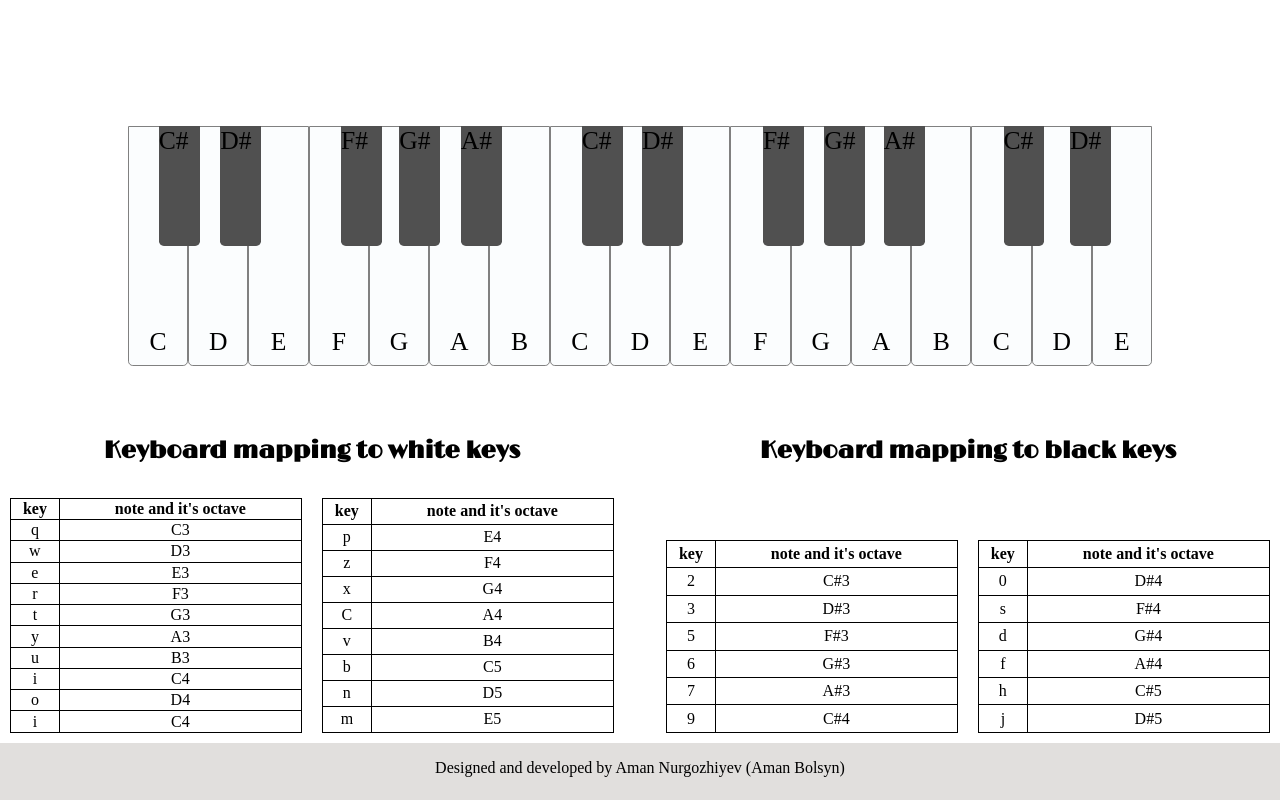
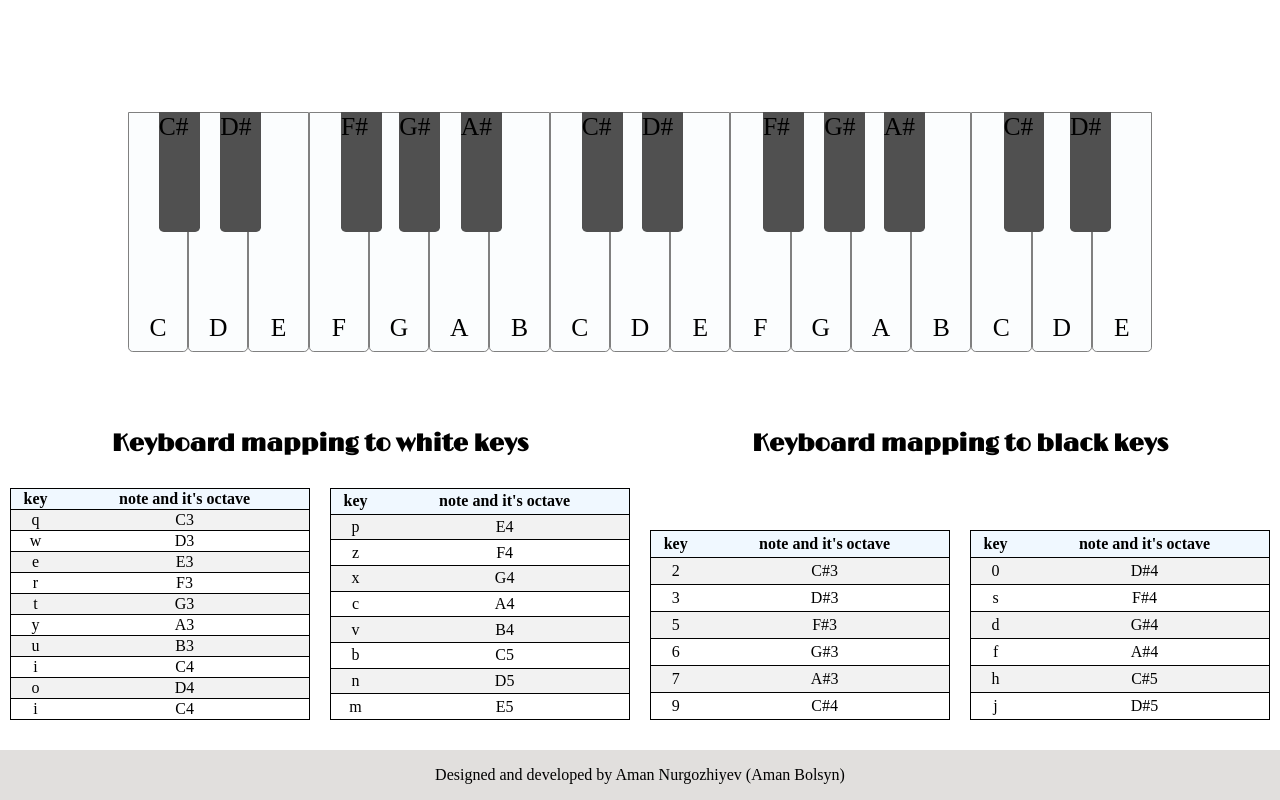
Before and after one commit to amanbolsyn/piano-player, a plain HTML site: page main.html in a window 1280 px wide. Drawn offline with nearby package versions, Linux system fonts and the light colour scheme.

Commit message:
feat: added styling to the tables

```diff
--- a/css/styles.css
+++ b/css/styles.css
@@ -21,12 +21,23 @@ body {
   grid-area: main;
   display: grid;
   grid-template-areas:
-    "piano piano"
-    "white-table black-table";
+    "piano"
+    "tables";
   grid-template-rows: 1fr 1fr;
-  grid-template-columns: 1fr 1fr;
+  grid-template-columns: 1fr;
   column-gap: 2em;
   row-gap: 2em;
+  width: inherit;
+}
+
+.tables {
+  grid-area: tables;
+  display: grid;
+  grid-template-areas: "white-table black-table";
+  width: inherit;
+  max-width: 1440px;
+  margin:auto;
+  margin-bottom: 20px;
 }
 
 .white-keys-table {
@@ -36,7 +47,6 @@ body {
     "white-table-heading white-table-heading"
     "white-table-1 white-table-2";
 }
-
 .white-table-heading {
   grid-area: white-table-heading;
 }
@@ -54,6 +64,7 @@ body {
     "black-table-heading black-table-heading"
     "black-table-1 black-table-2";
 }
+
 .black-table-heading {
   grid-area: black-table-heading;
 }
@@ -70,21 +81,28 @@ h2 {
 }
 
 table {
-    margin:10px;
+    margin: 10px;
 }
 
-table, th, tr,td{
-    border: 1px solid black;
-    border-collapse: collapse;
+table,
+tr {
+  border: 1px solid black;
+  border-collapse: collapse;
+}
+
+th {
+    background-color: aliceblue;
 }
 
 td {
-    text-align: center;
+  text-align: center;
 }
+
+tr:nth-child(even) {background-color: #f2f2f2;}
 
 .footer {
   grid-area: footer;
-  width: 100vw;
+  width: inherit;
   background-color: rgb(225, 223, 221);
 }
 
@@ -270,6 +288,10 @@ td {
   .active-white {
     background-color: rgb(238, 238, 238);
   }
+
+  .white-key:hover {
+    cursor: pointer;
+  }
 }
 
 @media only screen and (max-width: 374px) {
--- a/main.html
+++ b/main.html
@@ -58,6 +58,7 @@
           <div class="black-key black-key-12"><a>D#</a></div>
         </div>
       </div>
+      <div class = "tables">
       <div class="white-keys-table">
         <h2 class="white-table-heading">Keyboard mapping to white keys</h2>
         <table class="white-table-1">
@@ -124,7 +125,7 @@
             <td>G4</td>
           </tr>
           <tr>
-            <td>C</td>
+            <td>c</td>
             <td>A4</td>
           </tr>
           <tr>
@@ -208,6 +209,7 @@
           </tr>
         </table>
       </div>
+    </div>
     </main>
     <footer class="footer">
       <p>Designed and developed by Aman Nurgozhiyev (Aman Bolsyn)</p>
```
